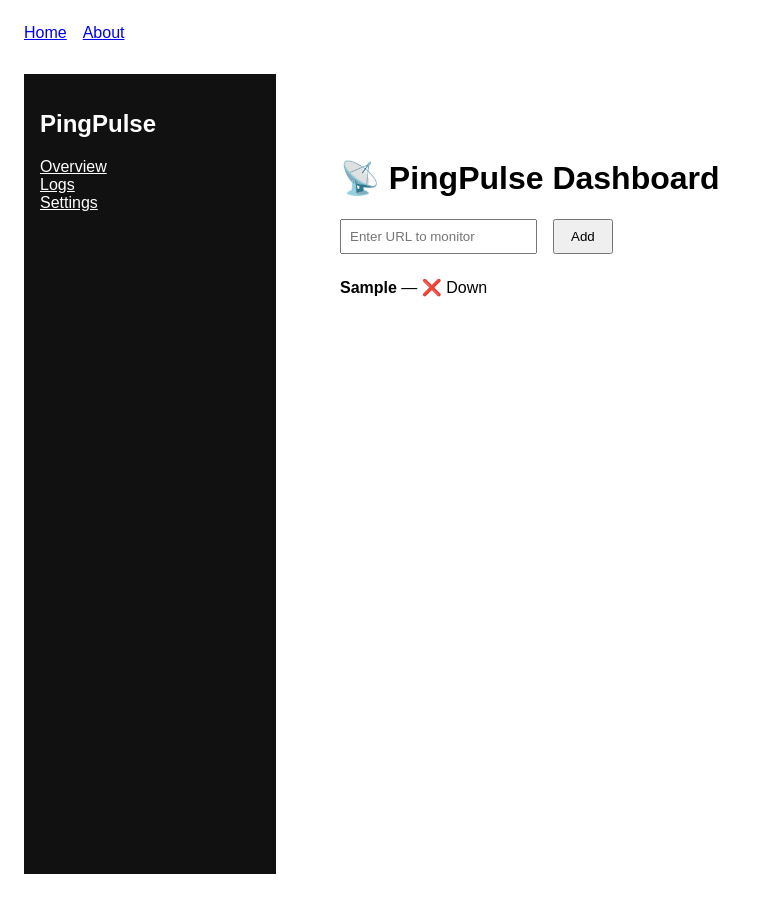
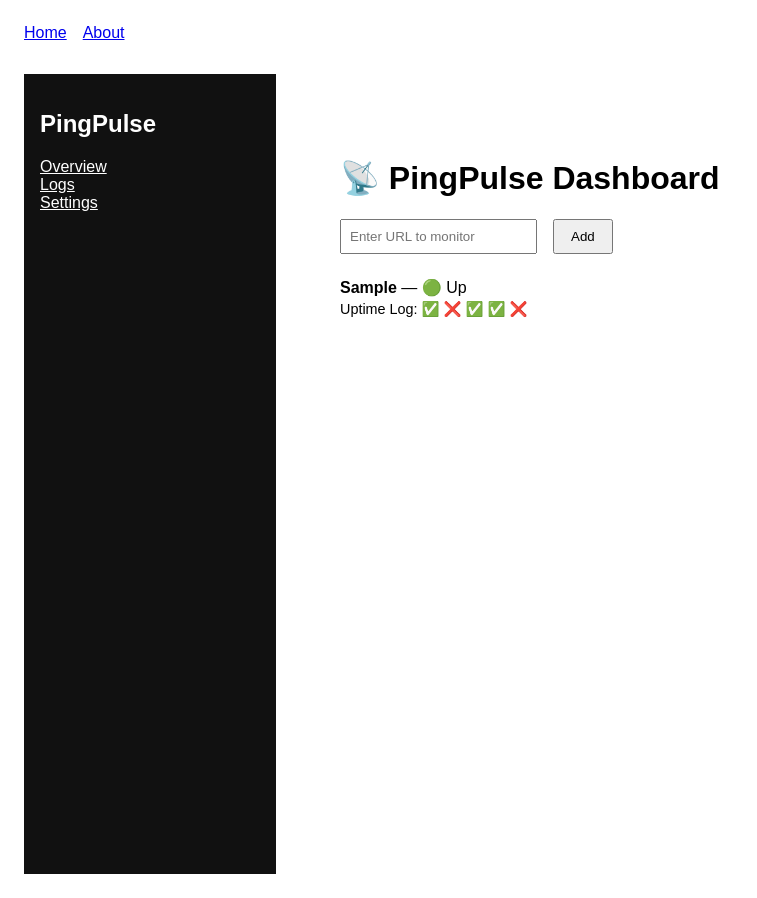
Before and after one commit to ArindamBiswas10/pingpulse, a Next.js app in the folder apps/web/: page /dashboard in a window 1280 px wide. Both pictures are taken after typing "Sample" into the empty fields and a click on the button "Add". Shown: the whole page, without its empty margins (0-757 px from the left). Built offline with nearby package versions, Linux system fonts and the light colour scheme.

Commit message:
feat: simulate uptime log per monitered URL

```diff
--- a/apps/web/app/dashboard/page.tsx
+++ b/apps/web/app/dashboard/page.tsx
@@ -2,19 +2,29 @@
 
 import { useState } from 'react';
 
+type MonitoredURL = {
+  address: string;
+  history: string[];
+};
+
 export default function Dashboard() {
   const [url, setUrl] = useState('');
-  const [urls, setUrls] = useState<string[]>([]);
+  const [urls, setUrls] = useState<MonitoredURL[]>([]);
+
+  const generateHistory = () =>
+    Array.from({ length: 5 }, () => (Math.random() > 0.5 ? '✅' : '❌'));
 
   const handleSubmit = (e: React.FormEvent) => {
     e.preventDefault();
-    if (url) {
-      setUrls((prev) => [...prev, url]);
+    if (url.trim()) {
+      const newURL: MonitoredURL = {
+        address: url.trim(),
+        history: generateHistory(),
+      };
+      setUrls((prev) => [...prev, newURL]);
       setUrl('');
     }
   };
-
-  const getStatus = () => (Math.random() > 0.5 ? '✅ Up' : '❌ Down');
 
   return (
     <main style={{ padding: '2rem' }}>
@@ -31,9 +41,12 @@ export default function Dashboard() {
       </form>
 
       <ul style={{ marginTop: '1.5rem', listStyle: 'none', padding: 0 }}>
-        {urls.map((u, i) => (
-          <li key={i} style={{ marginBottom: '0.75rem' }}>
-            <strong>{u}</strong> — <span>{getStatus()}</span>
+        {urls.map((item, i) => (
+          <li key={i} style={{ marginBottom: '1rem' }}>
+            <strong>{item.address}</strong> — {item.history[0] === '✅' ? '🟢 Up' : '🔴 Down'}
+            <div style={{ fontSize: '0.9rem', marginTop: '0.25rem' }}>
+              Uptime Log: {item.history.join(' ')}
+            </div>
           </li>
         ))}
       </ul>
```
